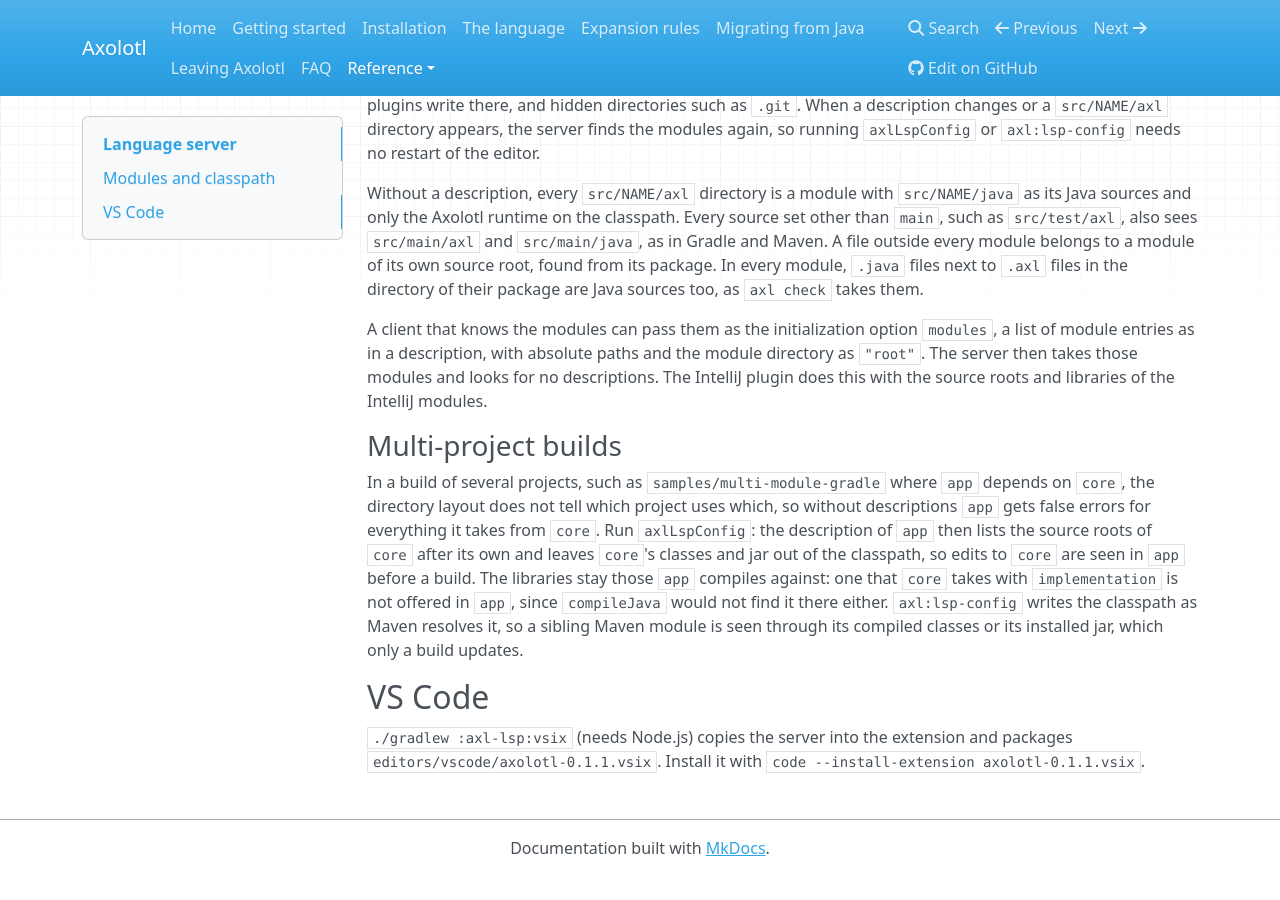
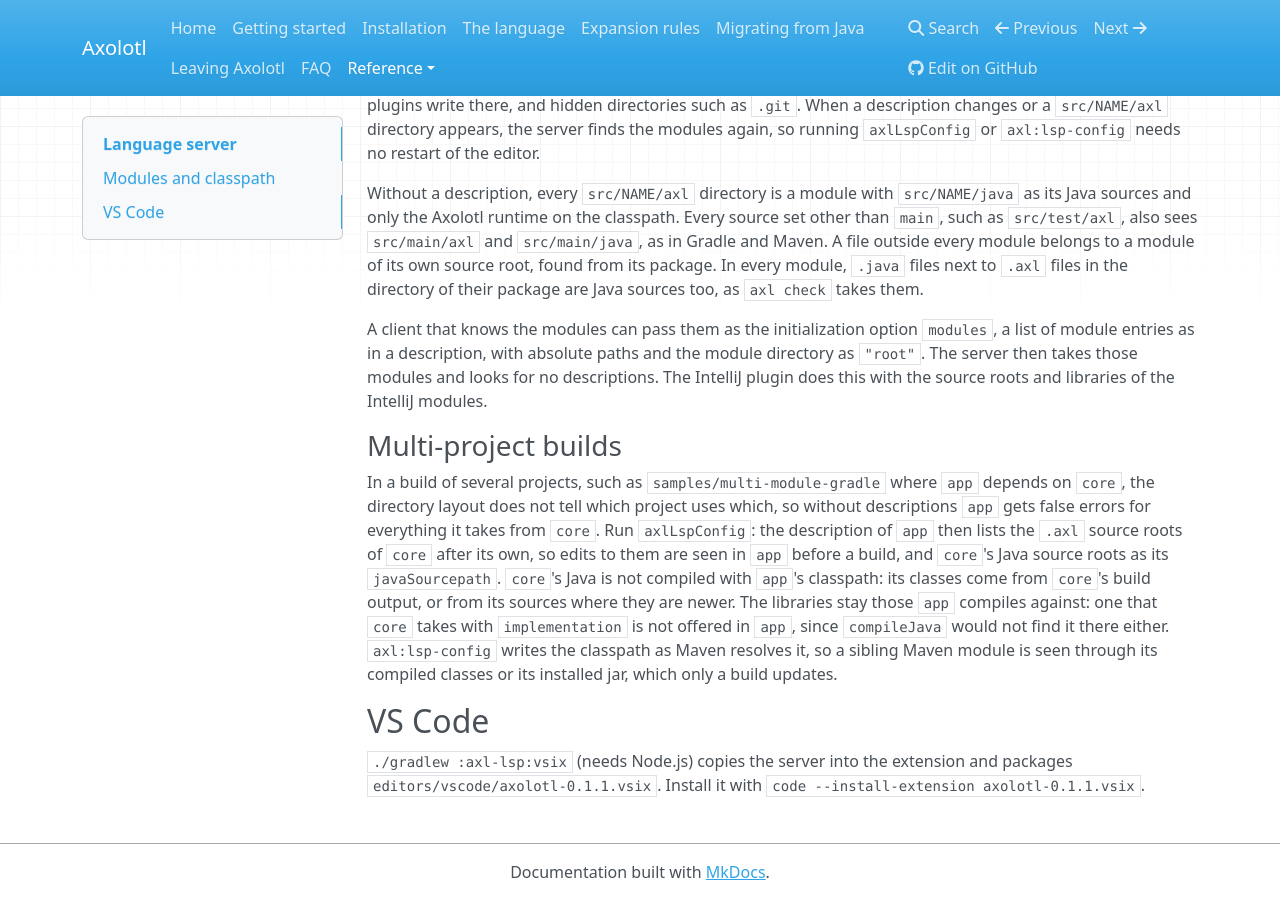
Before and after one commit to k1ngmang/axolotl-lang, an MkDocs documentation site: the page built from docs/lsp.md, in a window 1280 px wide and 900 px high, scrolled down 1542 px. Built offline with MkDocs 1.6.1, drawn with Linux system fonts in a browser that asks for light colours; nearby versions of some CDN libraries; before the commit the page ends 2418 px from its top, so only the background shows below that.

Commit message:
Give axlLspConfig the Java of dependencies as a sourcepath
The description of a source set listed the Java sources of every source set and project it depends on as its own, to compile with its classpath and without the outputs of those projects. Kotlin, Groovy or annotation-processed sources then gave false errors, and code using an implementation library of core failed. A source set now keeps its compile classpath with the outputs of its dependencies, takes their .axl directories as before, and their Java directories as javaSourcepath.

```diff
--- a/docs/lsp.md
+++ b/docs/lsp.md
@@ -72,12 +72,13 @@ with the source roots and libraries of the IntelliJ modules.
 In a build of several projects, such as `samples/multi-module-gradle` where `app` depends on
 `core`, the directory layout does not tell which project uses which, so without descriptions
 `app` gets false errors for everything it takes from `core`. Run `axlLspConfig`: the description
-of `app` then lists the source roots of `core` after its own and leaves `core`'s classes and jar
-out of the classpath, so edits to `core` are seen in `app` before a build. The libraries stay those
-`app` compiles against: one that `core` takes with `implementation` is not offered in `app`, since
-`compileJava` would not find it there either. `axl:lsp-config` writes
-the classpath as Maven resolves it, so a sibling Maven module is seen through its compiled classes
-or its installed jar, which only a build updates.
+of `app` then lists the `.axl` source roots of `core` after its own, so edits to them are seen in
+`app` before a build, and `core`'s Java source roots as its `javaSourcepath`. `core`'s Java is not
+compiled with `app`'s classpath: its classes come from `core`'s build output, or from its sources
+where they are newer. The libraries stay those `app` compiles against: one that `core` takes with
+`implementation` is not offered in `app`, since `compileJava` would not find it there either.
+`axl:lsp-config` writes the classpath as Maven resolves it, so a sibling Maven module is seen
+through its compiled classes or its installed jar, which only a build updates.
 
 ## VS Code
 
```
Also changed, not shown: docs/gradle.md (+3 -2 lines), 4 other files.
